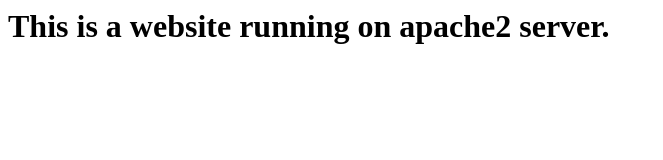
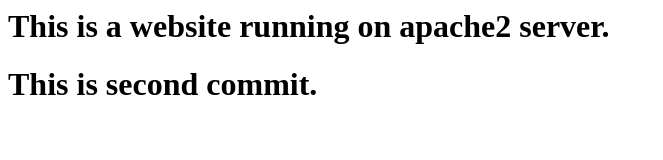
Before and after one commit to tushar1388/apache2_deploy, a plain HTML site: page index.html in a window 1280 px wide. Shown: the whole page, without its empty margins (0-663 px from the left). Drawn offline with Linux system fonts and the light colour scheme.

Commit message:
second commit

```diff
--- a/index.html
+++ b/index.html
@@ -1,5 +1,6 @@
 <html>
 <body>
 <h1> This is a website running on apache2 server. </h1>
+<h1> This is second commit. </h1>
 </body>
 </html>
```
